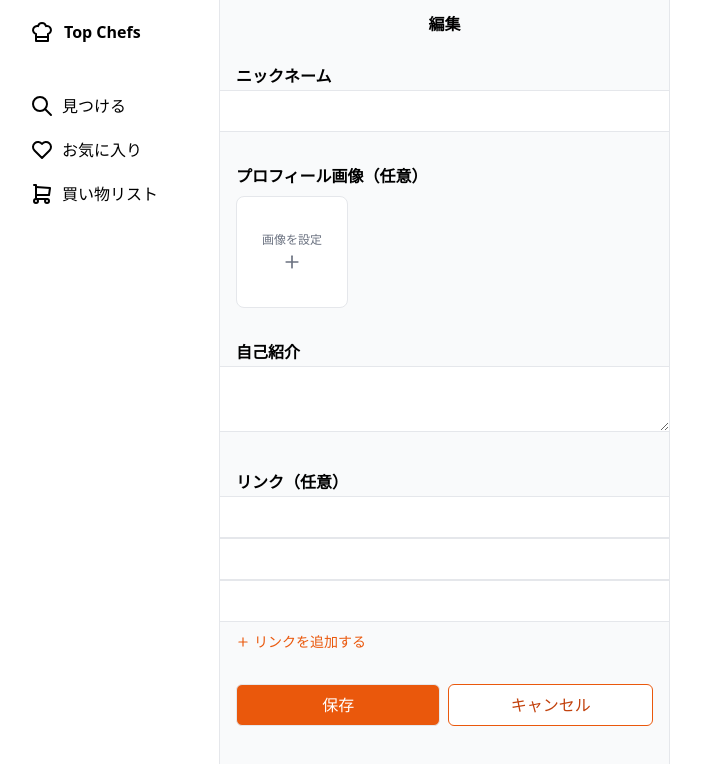
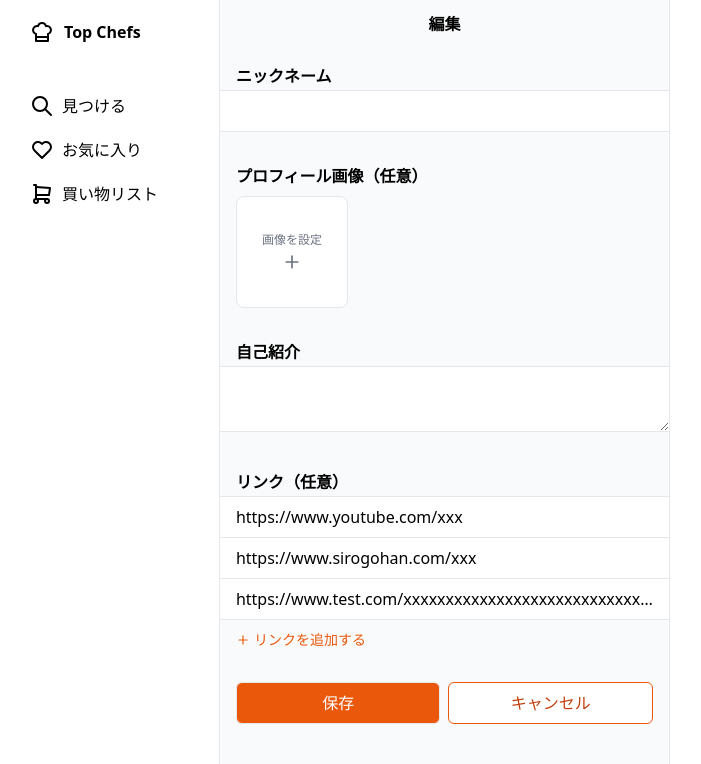
Before and after one commit to qin-team-recipe/14-frontend, a Next.js app: page /mypage/edit in a window 1280 px wide. Shown: the top 764 px of the page, without its empty margins (290-991 px from the left). Built offline with nearby package versions, Linux system fonts and the light colour scheme.

Commit message:
🎨 サンプルデータでinput確認

```diff
--- a/src/components/Form/MultiTextField.jsx
+++ b/src/components/Form/MultiTextField.jsx
@@ -1,5 +1,22 @@
 import { InputAddButton } from "./InputAddButton";
 import { getLabelAndText } from "./utils/helper";
+
+// サンプルデータ あとで消す
+const samples = [
+  {
+    id: 1,
+    value: "https://www.youtube.com/xxx",
+  },
+  {
+    id: 2,
+    value: "https://www.sirogohan.com/xxx",
+  },
+  {
+    id: 3,
+    value:
+      "https://www.test.com/xxxxxxxxxxxxxxxxxxxxxxxxxxxxxxxxxxxxxxxxxxxxxxxxxxxx", // 長いやつ
+  },
+];
 
 // フォームで使用するinput行が増えるコンポーネント
 export function MultiTextField({ name, type }) {
@@ -11,25 +28,18 @@ export function MultiTextField({ name, type }) {
       <label htmlFor={name} className="block px-4 text-base font-bold">
         {label}
       </label>
+      {/* inputを複数表示するエリア */}
       <div>
-        <input
-          type="text"
-          id={name}
-          name={name}
-          className="w-full border border-x-0 px-4 py-2 focus:outline-none"
-        />
-        <input
-          type="text"
-          id={name}
-          name={name}
-          className="w-full border border-x-0 px-4 py-2 focus:outline-none"
-        />
-        <input
-          type="text"
-          id={name}
-          name={name}
-          className="w-full border border-x-0 px-4 py-2 focus:outline-none"
-        />
+        {samples.map((val, index) => (
+          <input
+            type="text"
+            key={index}
+            className={`w-full truncate border border-x-0 px-4 py-2 focus:outline-none ${
+              index !== 0 ? "border-t-0" : null
+            }`}
+            value={val.value}
+          />
+        ))}
       </div>
       {/* 〇〇を追加するボタン */}
       <div className="px-4 pt-2">
```
